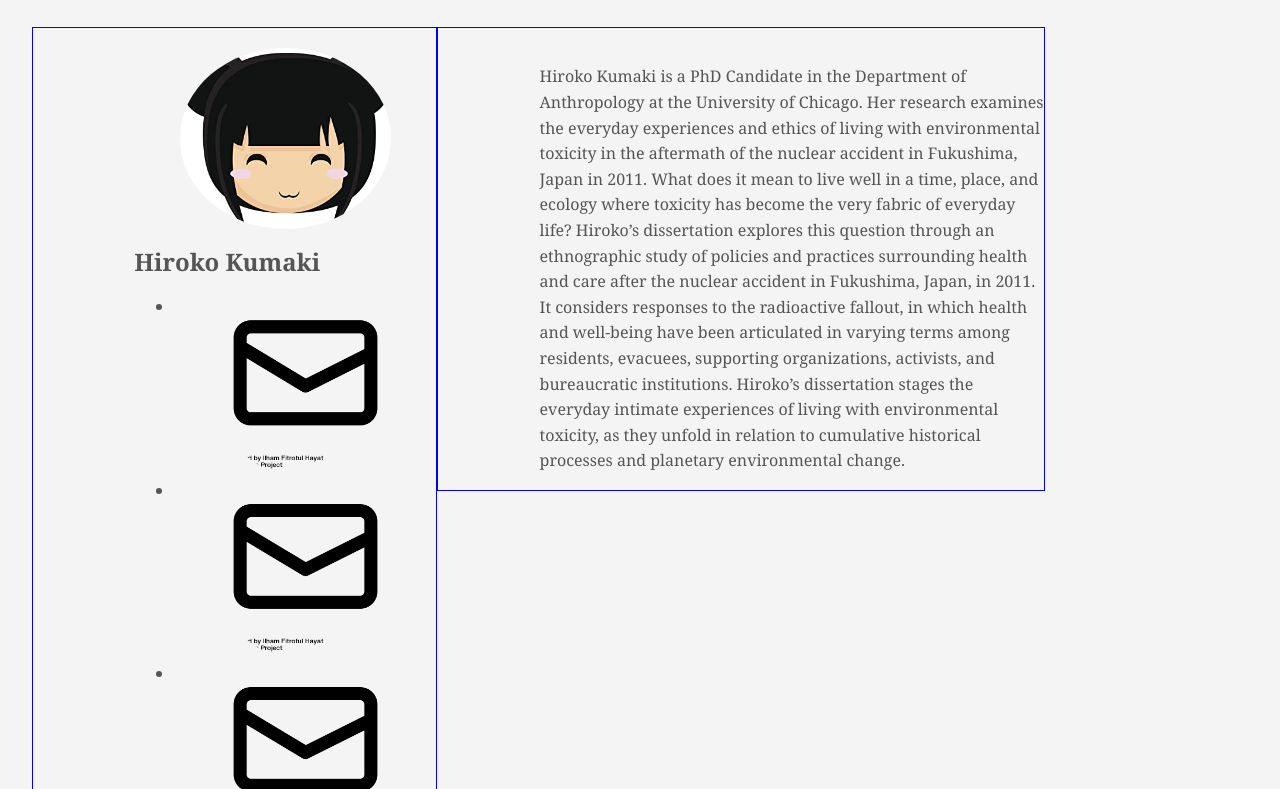
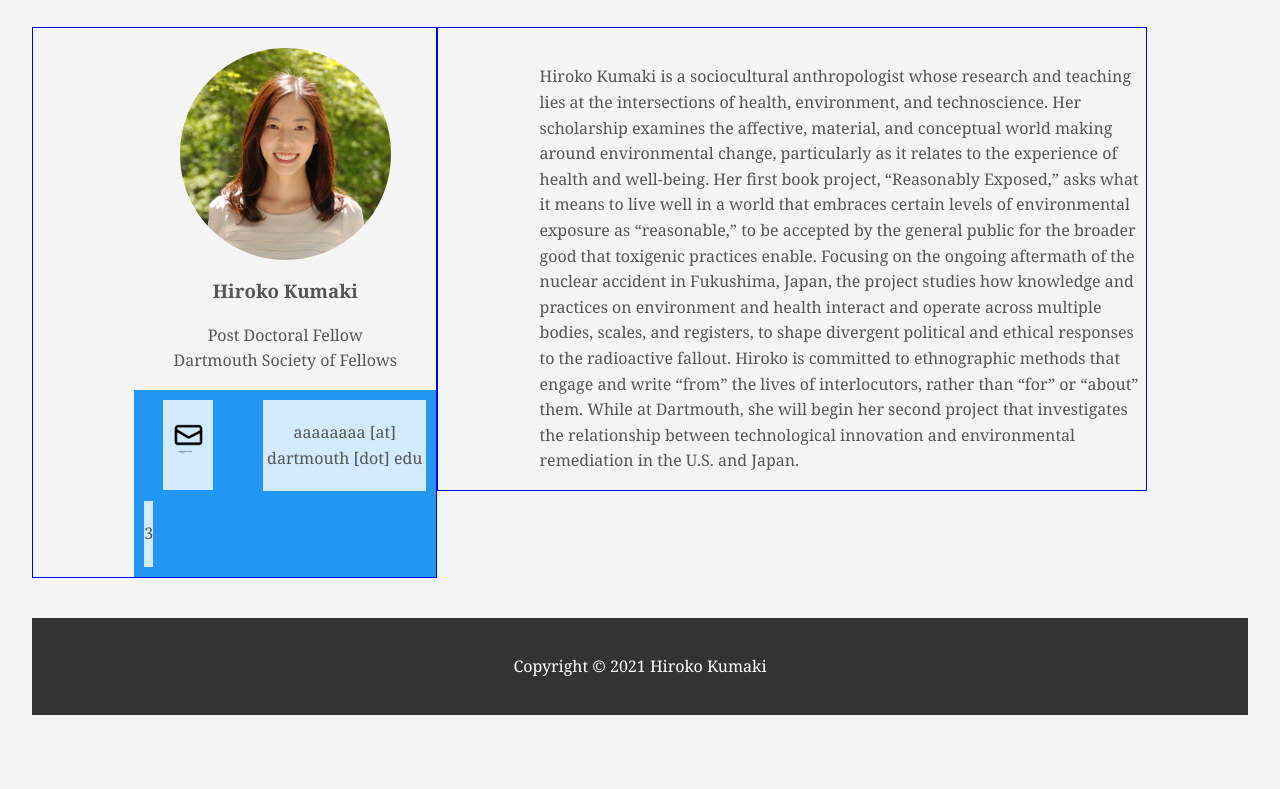
Before and after one commit to takasuzuki87/HK_website, a plain HTML site: page index.html in a window 1280 px wide. Shown: the part 101-890 px from the top of the page. After the commit the page ends 824 px from the top, so only its background shows below. Drawn offline with Linux system fonts and the light colour scheme.

Commit message:
Update index.html

```diff
--- a/index.html
+++ b/index.html
@@ -7,7 +7,7 @@
   </head>
   <body>
     <div class="row">
-      <div class="col-5 col-s-10 name">
+      <div class="col-5 col-s-10 headname">
         <h1>HIROKO KUMAKI</h1>
       </div>
       <div class="col-4 col-s-10 menu">
@@ -21,23 +21,22 @@
     </div>
     <div class="row">
       <div class="col-4 col-s-10 icon">
-        <img src="images/asian_woman.jpg" alt="face">
-        <h2>Hiroko Kumaki</h2>
-        <ul id="contacts">
-          <li><img src="images/noun_Email_3809105.png" alt="face"></li>
-          <li><img src="images/noun_Email_3809105.png" alt="face"></li>
-          <li><img src="images/noun_Email_3809105.png" alt="face"></li>
-          <li><img src="images/noun_Email_3809105.png" alt="face"></li>
-        </ul>
+        <img src="images/headshot_2.jpeg" alt="face">
+        <h3 class="name">Hiroko Kumaki</h3>
+        <p class="position">Post Doctoral Fellow <br>Dartmouth Society of Fellows</p>
+        <div class="grid-container">
+          <div class="item1"><img src="images/noun_Email_3809105.png" alt="face"></div>
+          <div class="item2">aaaaaaaa [at] dartmouth [dot] edu</div>
+          <div class="item3">3</div>
+        </div>
       </div>
-      <div class="col-6 col-s-10 icon">
-        <p>Hiroko Kumaki is a PhD Candidate in the Department of Anthropology at the University of Chicago. Her research examines the everyday experiences and ethics of living with environmental toxicity in the aftermath of the nuclear accident in Fukushima, Japan in 2011.
-          What does it mean to live well in a time, place, and ecology where toxicity has become the very fabric of everyday life? Hiroko’s dissertation explores this question through an ethnographic study of policies and practices surrounding health and care after the nuclear accident in Fukushima, Japan, in 2011.
-          It considers responses to the radioactive fallout, in which health and well-being have been articulated in varying terms among residents, evacuees, supporting organizations, activists, and bureaucratic institutions. Hiroko’s dissertation stages the everyday intimate experiences of living with environmental toxicity, as they unfold in relation to cumulative historical processes and planetary environmental change.</p>
+      <div class="col-7 col-s-10 icon">
+        <p>Hiroko Kumaki is a sociocultural anthropologist whose research and teaching lies at the intersections of health, environment, and technoscience. Her scholarship examines the affective, material, and conceptual world making around environmental change, particularly as it relates to the experience of health and well-being. Her first book project, “Reasonably Exposed,” asks what it means to live well in a world that embraces certain levels of environmental exposure as “reasonable,” to be accepted by the general public for the broader good that toxigenic practices enable. Focusing on the ongoing aftermath of the nuclear accident in Fukushima, Japan, the project studies how knowledge and practices on environment and health interact and operate across multiple bodies, scales, and registers, to shape divergent political and ethical responses to the radioactive fallout. Hiroko is committed to ethnographic methods that engage and write “from” the lives of interlocutors, rather than “for” or “about” them. While at Dartmouth, she will begin her second project that investigates the relationship between technological innovation and environmental remediation in the U.S. and Japan.
+        </p>
         </div>
     </div>
     <footer id="main-footer">
-      <p>Copyright &copy; 2017 My Website</p>
+      <p>Copyright &copy; 2021 Hiroko Kumaki</p>
     </footer>
   </body>
 </html>
```
